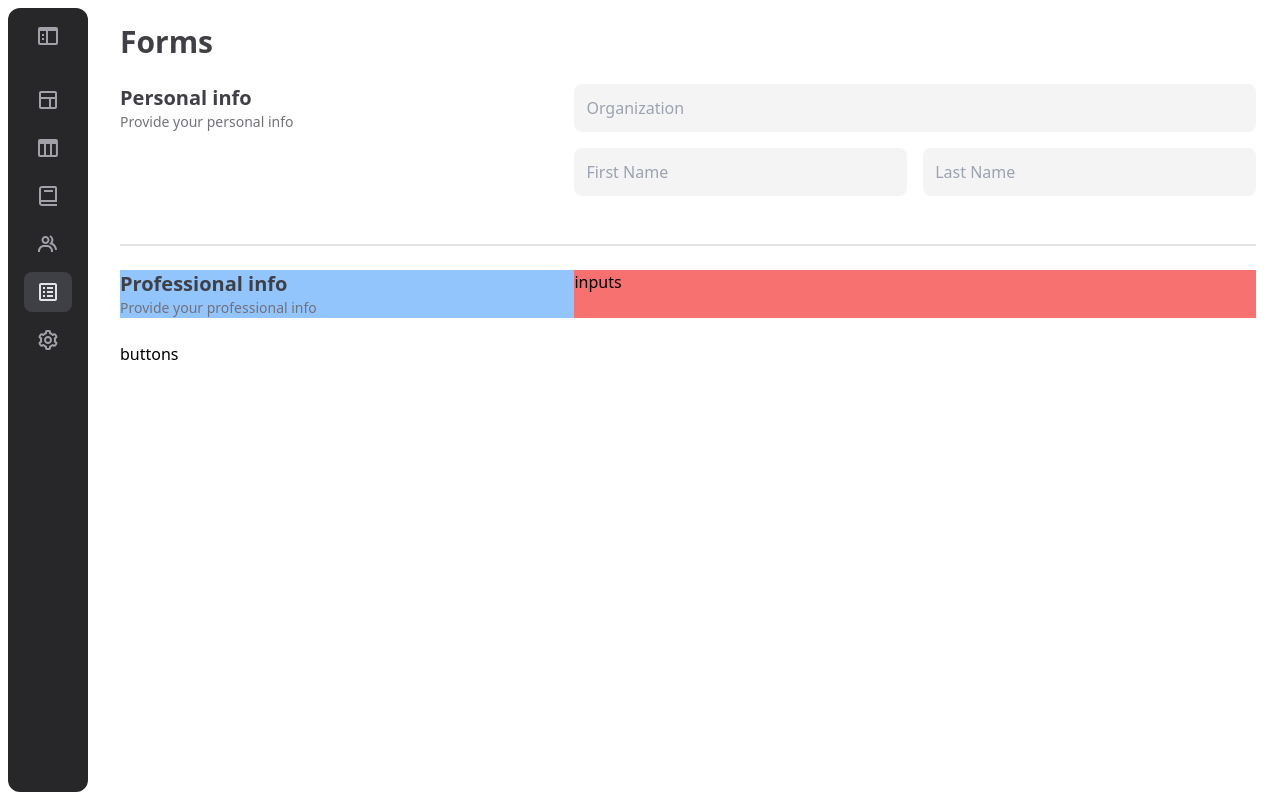
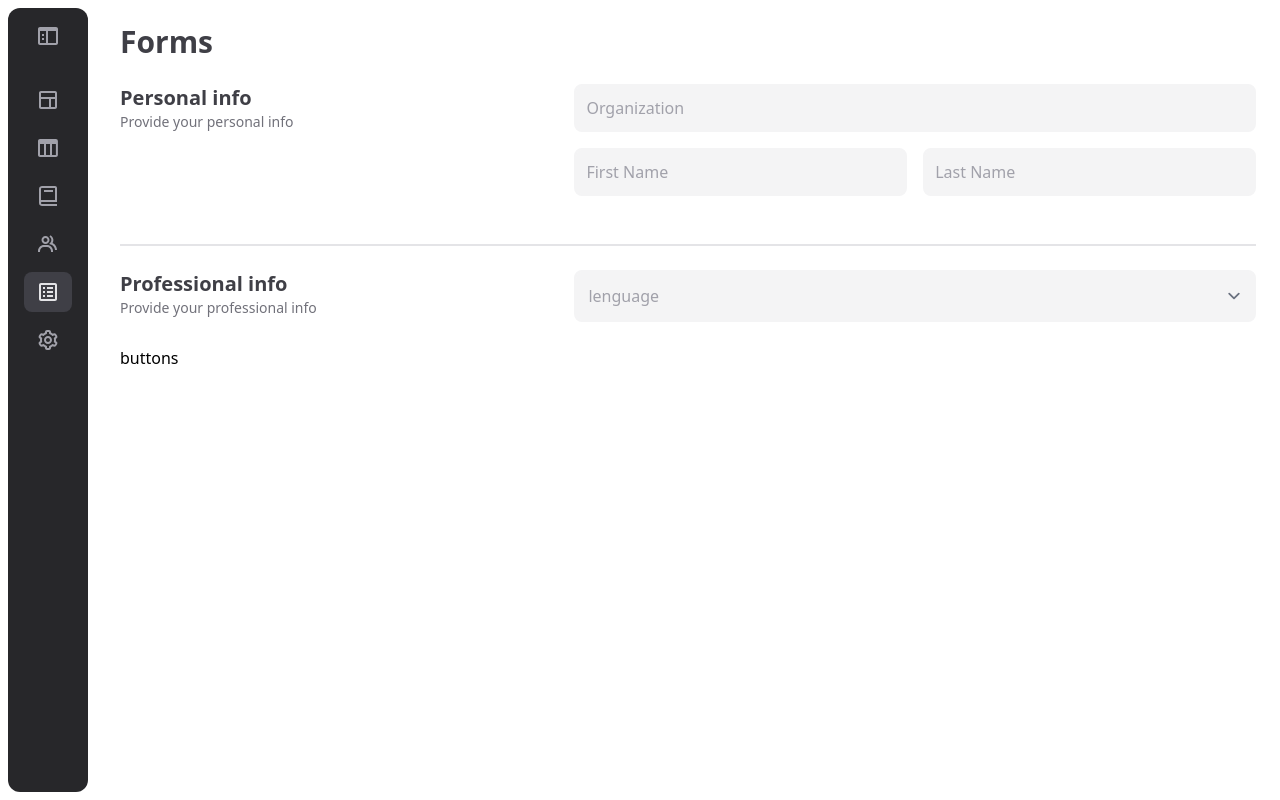
Before and after one commit to dantehduran/dashboard-next-tailwind, a Next.js app: page /forms in a window 1280 px wide. Built offline with nearby package versions, Linux system fonts and the light colour scheme.

Commit message:
select input

```diff
--- a/components/Input.tsx
+++ b/components/Input.tsx
@@ -10,11 +10,11 @@ const Input = ({ label }: Props) => {
 				id={label.replace(/\s+/g, '-')}
 				autoComplete='new-password'
 				placeholder={label}
-				className='peer w-full rounded-lg border-2 border-transparent bg-zinc-100 pt-4 pb-1 font-medium text-zinc-700 placeholder-transparent focus:border-2 focus:border-violet-500 focus:bg-white focus:outline-none'
+				className='peer w-full rounded-lg border-2 border-zinc-100 bg-zinc-100 pt-4 pb-1 font-medium text-zinc-700 placeholder-transparent focus:border-2 focus:border-violet-500 focus:bg-white focus:outline-none'
 			/>
 			<label
 				htmlFor={label.replace(/\s+/g, '-')}
-				className='absolute left-3 top-1 text-xs capitalize text-gray-600 transition-all  peer-placeholder-shown:top-3 peer-placeholder-shown:text-base peer-placeholder-shown:text-gray-400  peer-focus:top-1 peer-focus:left-3 peer-focus:text-xs'
+				className='absolute left-3 top-1 cursor-text text-xs capitalize text-zinc-600  transition-all peer-placeholder-shown:top-3 peer-placeholder-shown:left-3  peer-placeholder-shown:text-base peer-placeholder-shown:text-zinc-400 peer-focus:top-1 peer-focus:left-3 peer-focus:text-xs'
 			>
 				{label}
 			</label>
@@ -22,4 +22,30 @@ const Input = ({ label }: Props) => {
 	);
 };
 
-export default Input;
+interface SelectProps {
+	options: string[];
+	label: string;
+}
+const Select = ({ options, label }: SelectProps) => {
+	return (
+		<div className='relative'>
+			<select
+				title={label}
+				className='block w-full appearance-none rounded-lg border-2 border-zinc-100 bg-zinc-100 py-3  text-zinc-400  focus:border-violet-500 focus:bg-white focus:outline-none'
+				id={label.replace(/\s+/g, '-')}
+			>
+				<option className='capitalize'>{label}</option>
+				{options.map(option => (
+					<option
+						key={option}
+						value={option}
+						className='capitalize text-zinc-400'
+					>
+						{option}
+					</option>
+				))}
+			</select>
+		</div>
+	);
+};
+export { Input, Select };
--- a/pages/forms.tsx
+++ b/pages/forms.tsx
@@ -1,4 +1,4 @@
-import Input from '@/components/Input';
+import { Input, Select } from '@/components/Input';
 import type { NextPage } from 'next';
 
 const Forms: NextPage = () => {
@@ -30,7 +30,7 @@ const Forms: NextPage = () => {
 					</div>
 				</div>
 				<div className='flex'>
-					<div className='basis-2/5 bg-blue-300 '>
+					<div className='basis-2/5  '>
 						<h3 className='text-xl font-semibold text-zinc-700'>
 							Professional info
 						</h3>
@@ -38,7 +38,12 @@ const Forms: NextPage = () => {
 							Provide your professional info
 						</h4>
 					</div>
-					<div className='basis-3/5 bg-red-400'>inputs</div>
+					<div className='basis-3/5 '>
+						<Select
+							label='lenguage'
+							options={['english', 'spanish', 'german', 'french']}
+						/>
+					</div>
 				</div>
 				<div className='flex'>
 					<span>buttons</span>
```
